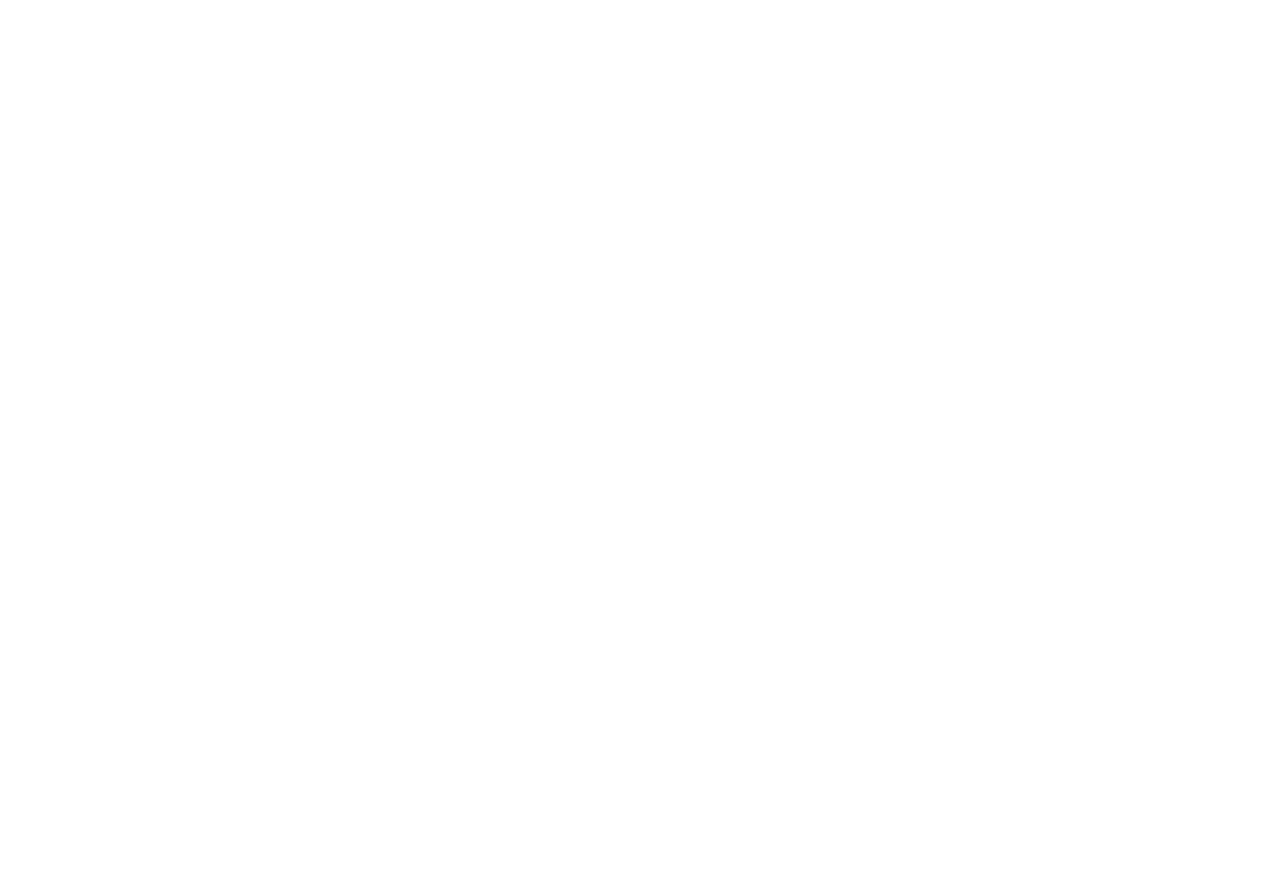
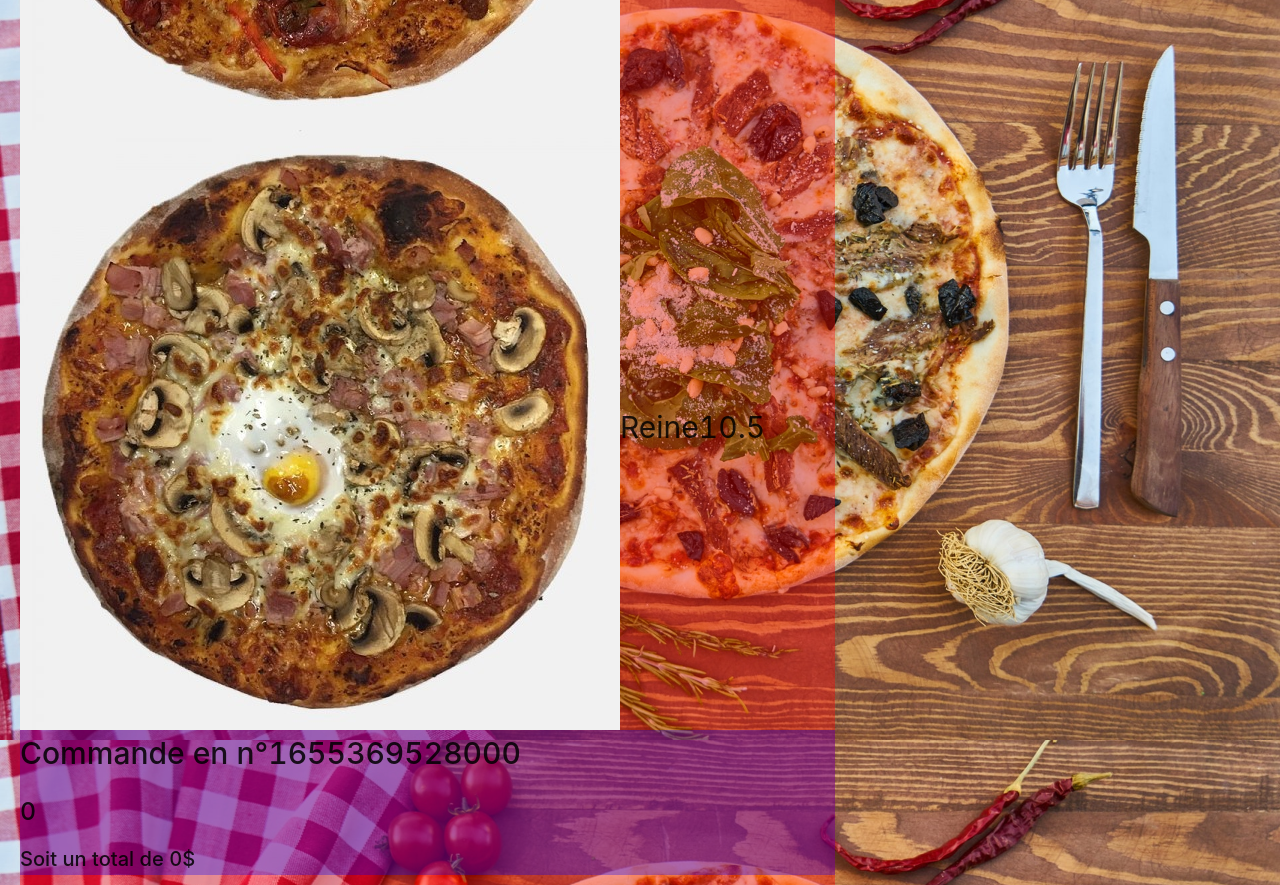
Before and after one commit to Florian59c/Pizza3000, a React (Create React App) app: page /nouvelle-commande in a window 1280 px wide. Shown: the part 1820-2705 px from the top of the page. Before the commit the page ends 800 px from the top, so only its background shows below. Built offline with nearby package versions, Linux system fonts and the light colour scheme.

Commit message:
Lundi suite du projet page nouvelle commande

```diff
--- a/src/App.js
+++ b/src/App.js
@@ -3,10 +3,6 @@
 import { useState } from 'react';
 import Pizza from './components/Pizza';
 import Cart from './components/Cart';
-import piz1 from "./img/4-fromages.jpg";
-import piz2 from "./img/marguerita.jpg";
-import piz3 from "./img/pepperoni.jpg";
-import piz4 from "./img/reine.jpg";
 import camion from "./img/truck-fast-solid.svg.png";
 import feu from "./img/fire-flame-curved-solid.svg.png";
 import euros from "./img/euro-sign-solid.svg.png";
@@ -17,66 +13,6 @@
 
 
 const App = () => {
-
-  const [pizzas, setPizzas] = useState([
-    {
-      id: 1,
-      name: "4 Fromages",
-      price: 9.80,
-      picture: piz1
-    },
-    {
-      id: 2,
-      name: "Marguerita",
-      price: 7.90,
-      picture: piz2
-    },
-    {
-      id: 3,
-      name: "Pepperoni",
-      price: 8.80,
-      picture: piz3
-    },
-    {
-      id: 4,
-      name: "Reine",
-      price: 10.50,
-      picture: piz4
-    }
-  ]);
-  const [cart, setCart] = useState({
-    items: [],
-    id: Date.now(),
-    total: 0,
-    count:0
-  })
-
-  const addToCart = (pizza) => {
-    const item = { ...pizza };
-    // item.id = `${item.id}-${Date.now()};`
-
-    setCart({
-      items: [...cart.items, item],
-      total: Math.round((cart.total + pizza.price) * 100 / 100),
-      id: cart.id,
-      count:cart.count+1
-
-    });
-  }
-
-
-  const listPizzas = pizzas.map(pizza => {
-    return (
-      <Pizza
-        key={pizza.id}
-        name={pizza.name}
-        price={pizza.price}
-        image={pizza.picture}
-        action={() => addToCart(pizza)}
-      />
-    )
-  })
-
   return (
     <div className="App">
       <div className='main-header'>
@@ -147,17 +83,75 @@
             </Col>
           </Row>
         </div>
-        <div>
+      </div>
+    </div>
+  );
+}
 
-        </div>
-        <div>
-
-        </div>
-      </div>
+export default App;
 
 
 
-    <div className="App-pizza">
+// const [pizzas, setPizzas] = useState([
+//   {
+//     id: 1,
+//     name: "4 Fromages",
+//     price: 9.80,
+//     picture: piz1
+//   },
+//   {
+//     id: 2,
+//     name: "Marguerita",
+//     price: 7.90,
+//     picture: piz2
+//   },
+//   {
+//     id: 3,
+//     name: "Pepperoni",
+//     price: 8.80,
+//     picture: piz3
+//   },
+//   {
+//     id: 4,
+//     name: "Reine",
+//     price: 10.50,
+//     picture: piz4
+//   }
+// ]);
+// const [cart, setCart] = useState({
+//   items: [],
+//   id: Date.now(),
+//   total: 0,
+//   count:0
+// })
+
+// const addToCart = (pizza) => {
+//   const item = { ...pizza };
+//   // item.id = `${item.id}-${Date.now()};`
+
+//   setCart({
+//     items: [...cart.items, item],
+//     total: Math.round((cart.total + pizza.price) * 100 / 100),
+//     id: cart.id,
+//     count:cart.count+1
+
+//   });
+// }
+
+
+// const listPizzas = pizzas.map(pizza => {
+//   return (
+//     <Pizza
+//       key={pizza.id}
+//       name={pizza.name}
+//       price={pizza.price}
+//       image={pizza.picture}
+//       action={() => addToCart(pizza)}
+//     />
+//   )
+// })
+
+{/* <div className="App-pizza">
       {listPizzas}
       <div className="App-cart">
         <Cart
@@ -167,10 +161,4 @@
           count={cart.count}
         />
       </div>
-    </div>
-
-    </div>
-  );
-}
-
-export default App;
+</div>*/}
--- a/src/components/NouvelleCommande.js
+++ b/src/components/NouvelleCommande.js
@@ -1,11 +1,89 @@
 import React from 'react'
+import { useState } from 'react';
+import Pizza from '../components/Pizza';
+import Cart from '../components/Cart';
+import piz1 from "../img/4-fromages.jpg";
+import piz2 from "../img/marguerita.jpg";
+import piz3 from "../img/pepperoni.jpg";
+import piz4 from "../img/reine.jpg";
 import Header from './Header';
 
 const NouvelleCommande = () => {
+
+  const [pizzas, setPizzas] = useState([
+    {
+      id: 1,
+      name: "4 Fromages",
+      price: 9.80,
+      picture: piz1
+    },
+    {
+      id: 2,
+      name: "Marguerita",
+      price: 7.90,
+      picture: piz2
+    },
+    {
+      id: 3,
+      name: "Pepperoni",
+      price: 8.80,
+      picture: piz3
+    },
+    {
+      id: 4,
+      name: "Reine",
+      price: 10.50,
+      picture: piz4
+    }
+  ]);
+  const [cart, setCart] = useState({
+    items: [],
+    id: Date.now(),
+    total: 0,
+    count:0
+  })
+
+  const addToCart = (pizza) => {
+    const item = { ...pizza };
+    // item.id = `${item.id}-${Date.now()};`
+
+    setCart({
+      items: [...cart.items, item],
+      total: Math.round((cart.total + pizza.price) * 100 / 100),
+      id: cart.id,
+      count:cart.count+1
+
+    });
+  }
+
+
+  const listPizzas = pizzas.map(pizza => {
+    return (
+      <Pizza
+        key={pizza.id}
+        name={pizza.name}
+        price={pizza.price}
+        image={pizza.picture}
+        action={() => addToCart(pizza)}
+      />
+    )
+  })
   return (
     <div>
       <Header />
+      <div className="App-pizza">
+      {listPizzas}
+      <div className="App-cart">
+        <Cart
+          id={cart.id}
+          items={cart.items}
+          total={cart.total}
+          count={cart.count}
+        />
+      </div>
     </div>
+    </div>
+
   )
 }
 
```
